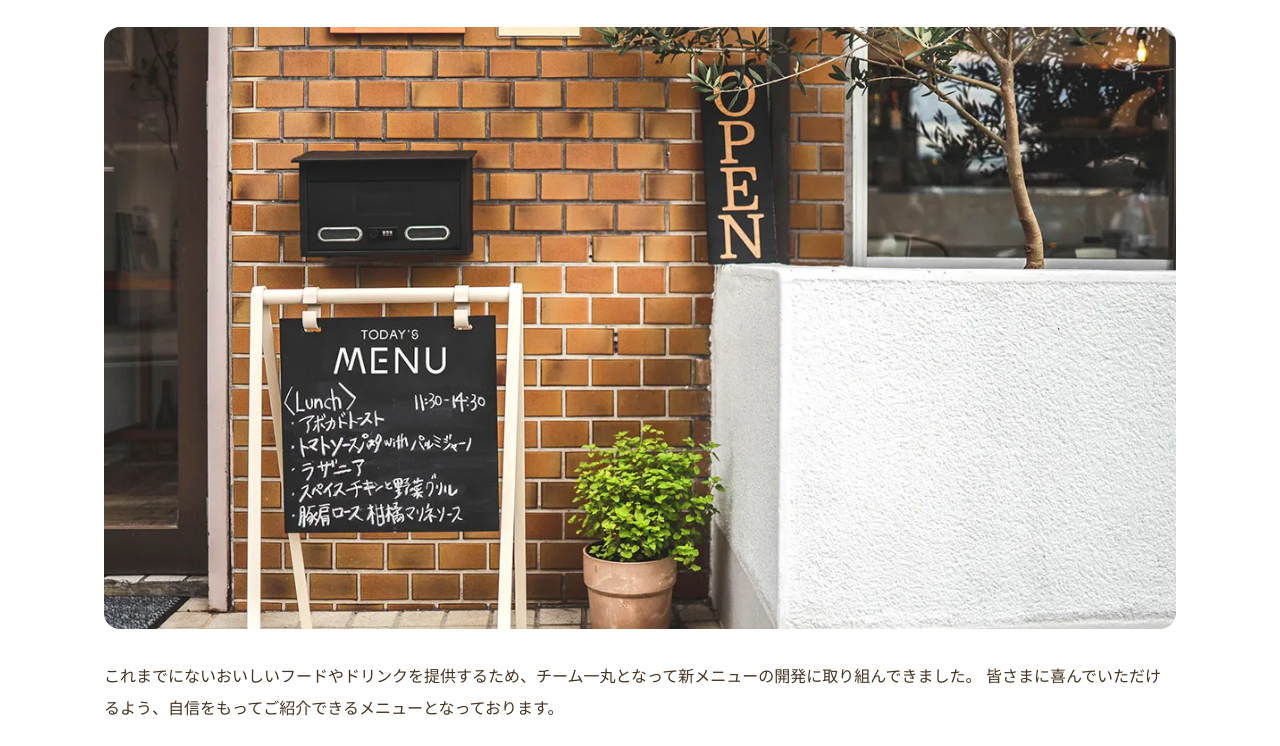
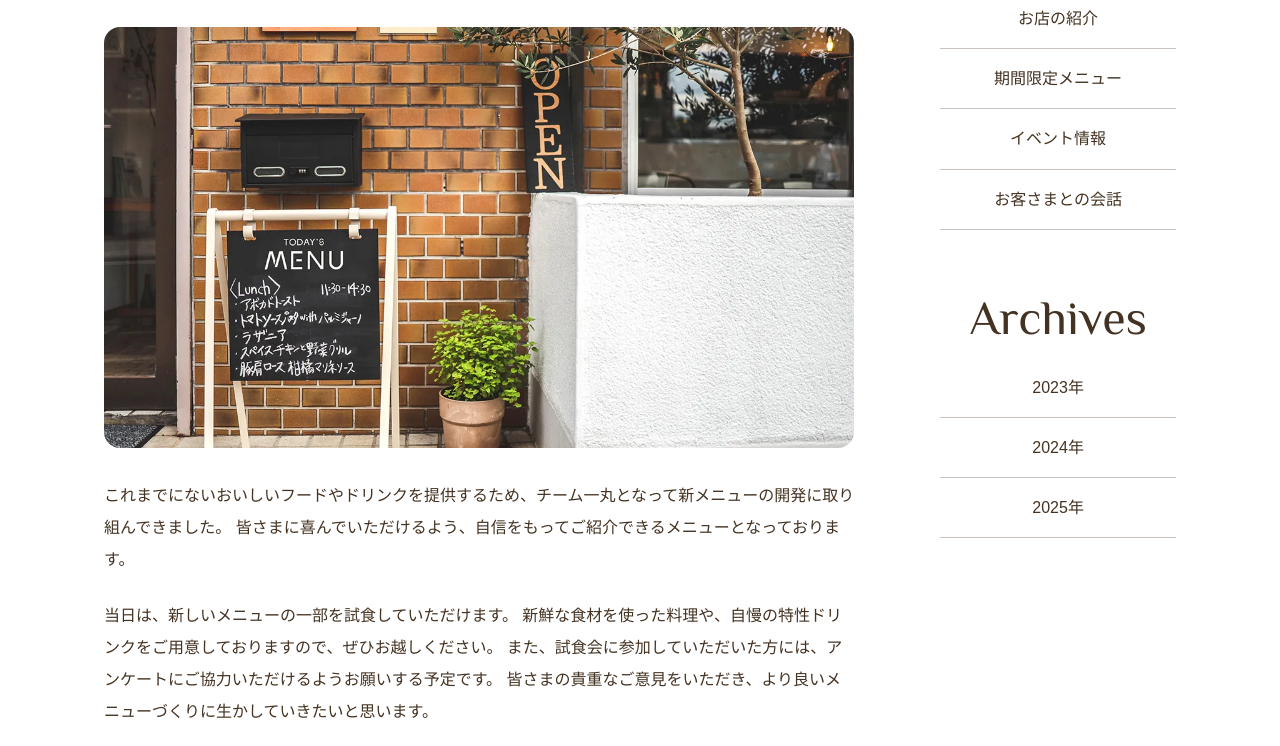
Before and after one commit to k025c0020/wcbcafe2, a plain HTML site: page index.html in a window 1280 px wide. Shown: the part 603-1349 px from the top of the page. Drawn offline with Linux system fonts and the light colour scheme; some packages are replaced by stand-ins of ours.

Commit message:
CSSのポストとサイドバーの設定。

```diff
--- a/css/style.css
+++ b/css/style.css
@@ -260,6 +260,21 @@ img {
     .cover-news{
         background-image: url("../images/cover-news-l.webp");
     }
+    .news-contents{
+        display: flex;
+        justify-content: space-between;
+    }
+    .post {
+        width: 70%;
+    }
+    .sidebar {
+        width: 22%;
+    }
+    .sidebar .heading-medium{
+        line-height: 1;
+        margin-bottom: 1rem;
+    }
+
     /* フッター */
     .page-footer {
         background-image: url("../images/footer-l.webp");
--- a/index.html
+++ b/index.html
@@ -33,7 +33,7 @@
         </header>
         <h2 class="page-title font-english">News</h2>
         </div>
-        <main class="wrapper">
+        <main class="wrapper news-contents">
             <article class="post">
                 <header>
                     <h2 class="post-title">新メニューの試食イベントを開催します！</h2>
```
